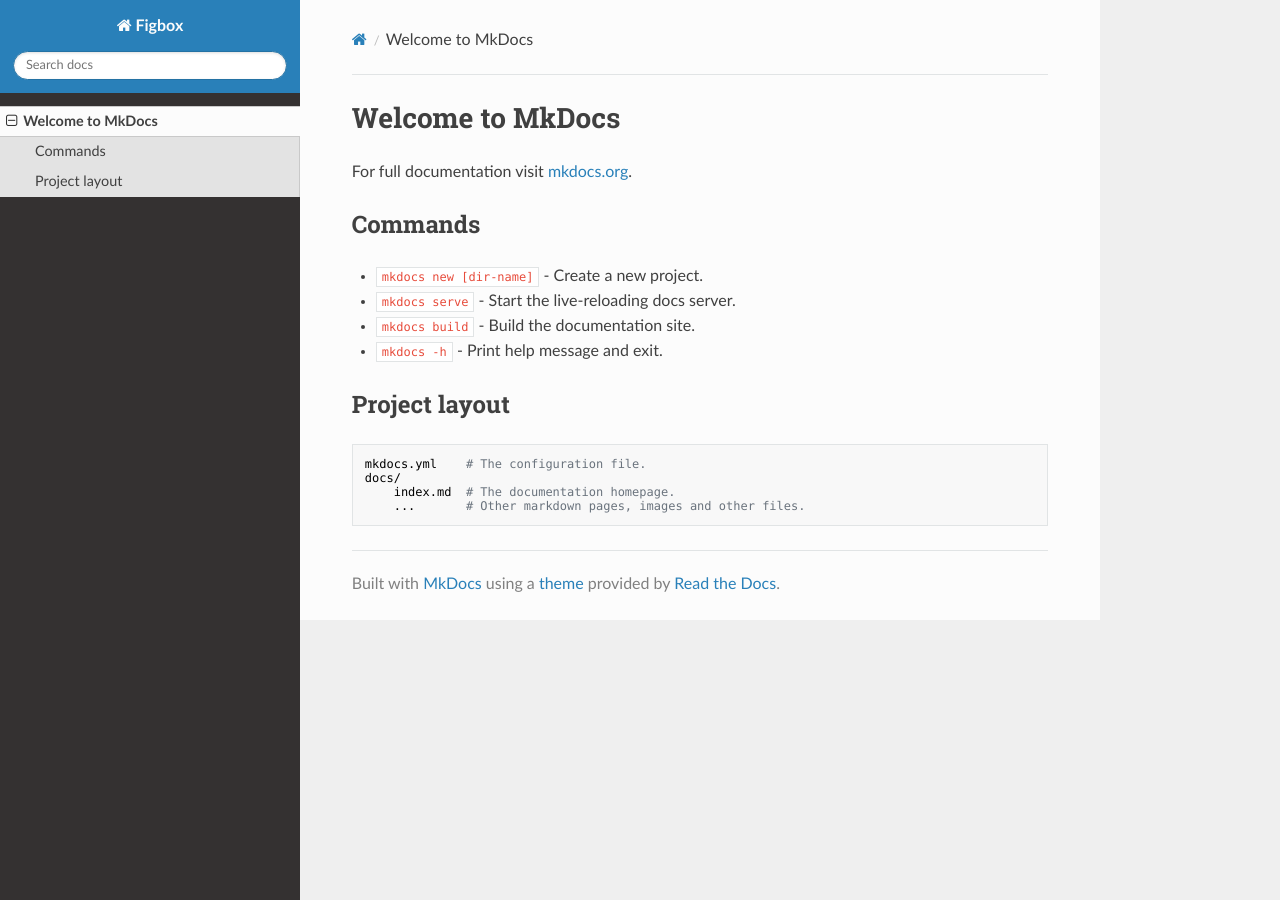
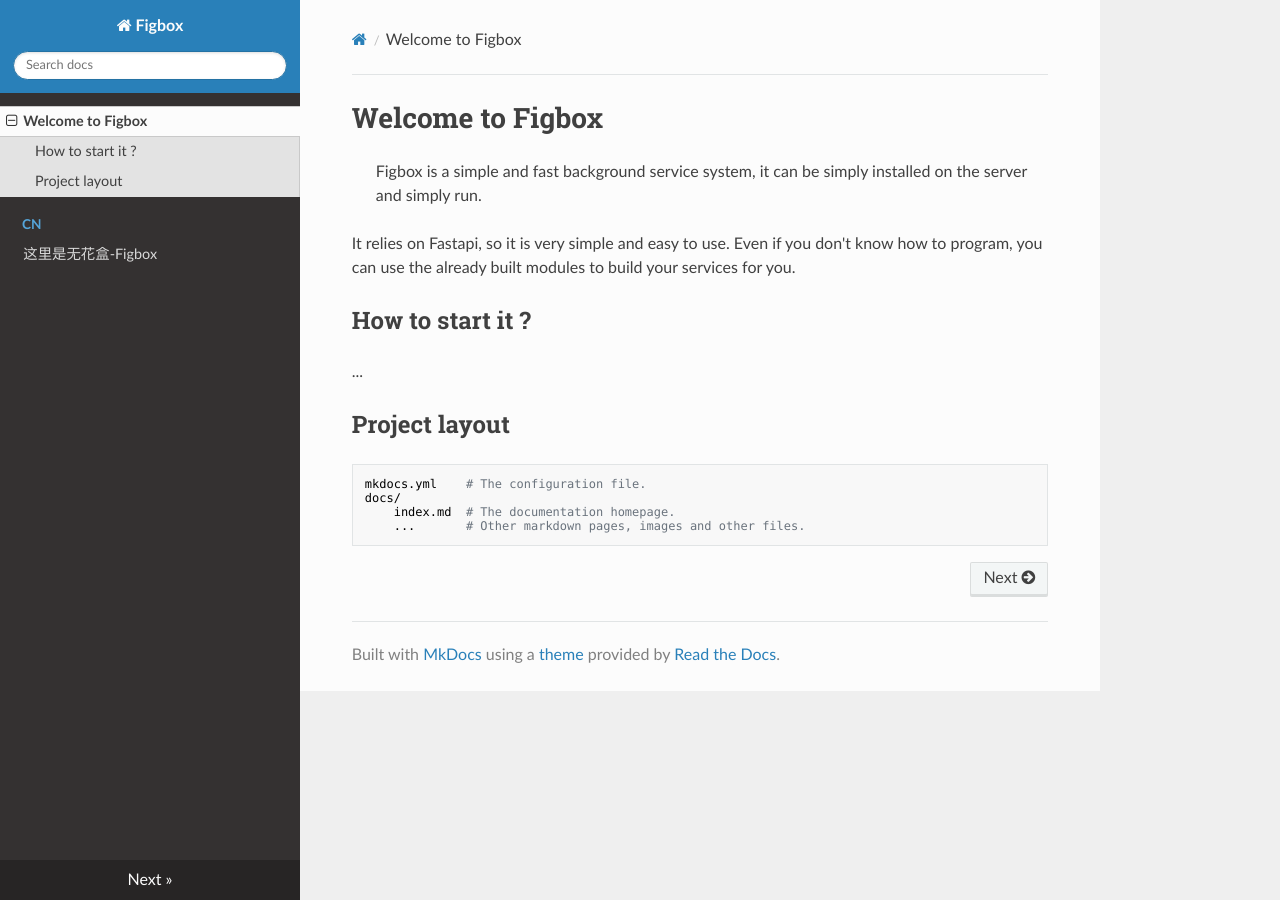
Before and after one commit to fig-box-project/fig_box, an MkDocs documentation site: the page built from docs/index.md, in a window 1280 px wide. Built offline with MkDocs 1.6.1, drawn with Linux system fonts in a browser that asks for light colours; nearby versions of some CDN libraries.

Commit message:
create docs

```diff
--- a/docs/index.md
+++ b/docs/index.md
@@ -1,13 +1,12 @@
-# Welcome to MkDocs
+# Welcome to Figbox
 
-For full documentation visit [mkdocs.org](https://www.mkdocs.org).
+> Figbox is a simple and fast background service system, it can be simply installed on the server and simply run.
 
-## Commands
+It relies on Fastapi, so it is very simple and easy to use. Even if you don't know how to program, you can use the already built modules to build your services for you.
 
-* `mkdocs new [dir-name]` - Create a new project.
-* `mkdocs serve` - Start the live-reloading docs server.
-* `mkdocs build` - Build the documentation site.
-* `mkdocs -h` - Print help message and exit.
+## How to start it ?
+
+...
 
 ## Project layout
 
```
Also changed, not shown: docs/cn/index.md (added, +8 -0 lines).
